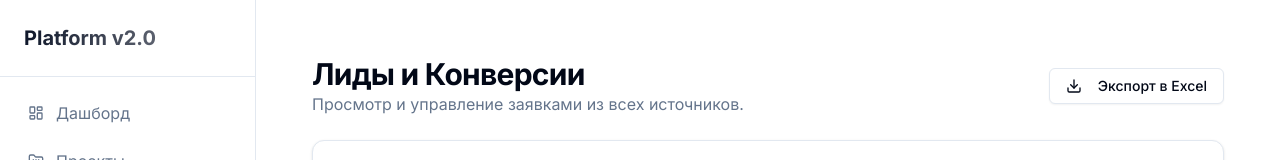
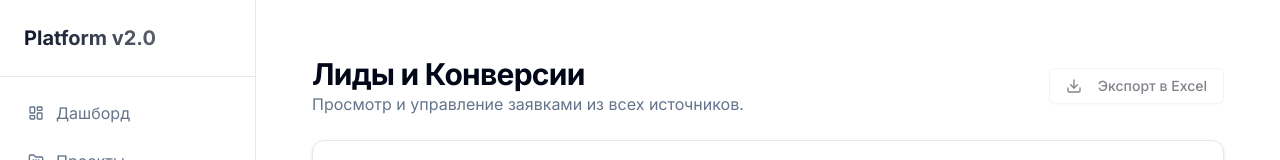
Before and after one commit to vaneeeek5/platform_3.0, a Next.js app: page /admin/leads in a window 1280 px wide. Shown: the top 160 px of the page. Built offline with nearby package versions, Linux system fonts and the light colour scheme; no server answers.

Commit message:
feat: add excel export to leads page

```diff
--- a/src/app/admin/leads/page.tsx
+++ b/src/app/admin/leads/page.tsx
@@ -77,6 +77,25 @@ export default function LeadsPage() {
     }
   }
 
+  const handleExport = () => {
+    if (leads.length === 0) return;
+
+    const exportData = leads.map(item => ({
+      "Дата": format(new Date(item.lead.date), "dd.MM.yyyy HH:mm"),
+      "Проект": item.project.name,
+      "Источник": item.lead.utmSource || "direct",
+      "Кампания": item.lead.utmCampaign || "—",
+      "Цели": item.achievements?.map((a: any) => a.goalName).join(", "),
+      "ClientID": item.lead.metrikaClientId || "—",
+      "Сумма": item.achievements?.reduce((acc: number, a: any) => acc + parseFloat(a.saleAmount || "0"), 0)
+    }));
+
+    const ws = XLSX.utils.json_to_sheet(exportData);
+    const wb = XLSX.utils.book_new();
+    XLSX.utils.book_append_sheet(wb, ws, "Leads");
+    XLSX.writeFile(wb, `Leads_Export_${format(new Date(), "yyyy-MM-dd")}.xlsx`);
+  };
+
   return (
     <div className="p-6 space-y-6">
       <div className="flex justify-between items-center">
@@ -84,7 +103,7 @@ export default function LeadsPage() {
           <h1 className="text-3xl font-bold tracking-tight">Лиды и Конверсии</h1>
           <p className="text-muted-foreground">Просмотр и управление заявками из всех источников.</p>
         </div>
-        <Button variant="outline">
+        <Button variant="outline" onClick={handleExport} disabled={leads.length === 0}>
           <Download className="h-4 w-4 mr-2" />
           Экспорт в Excel
         </Button>
```
